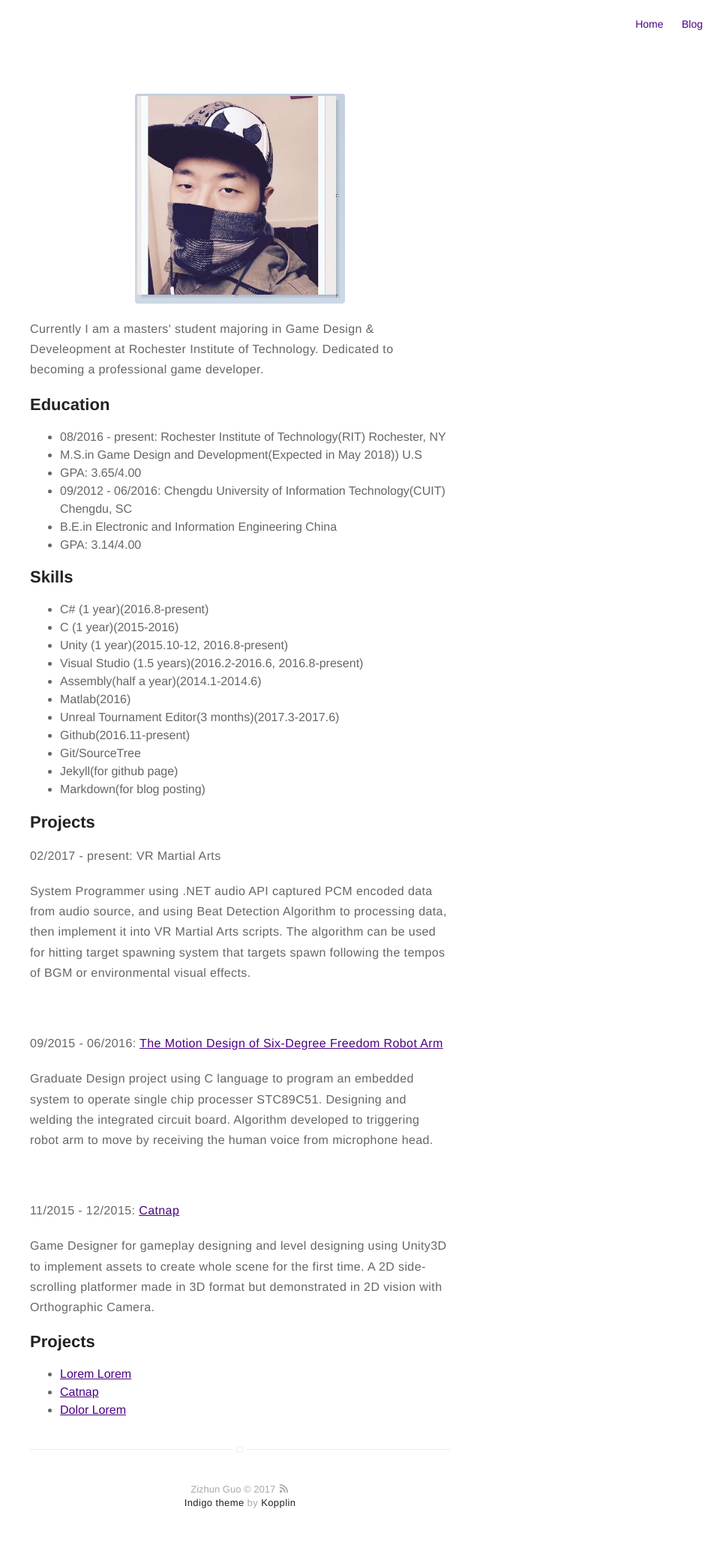
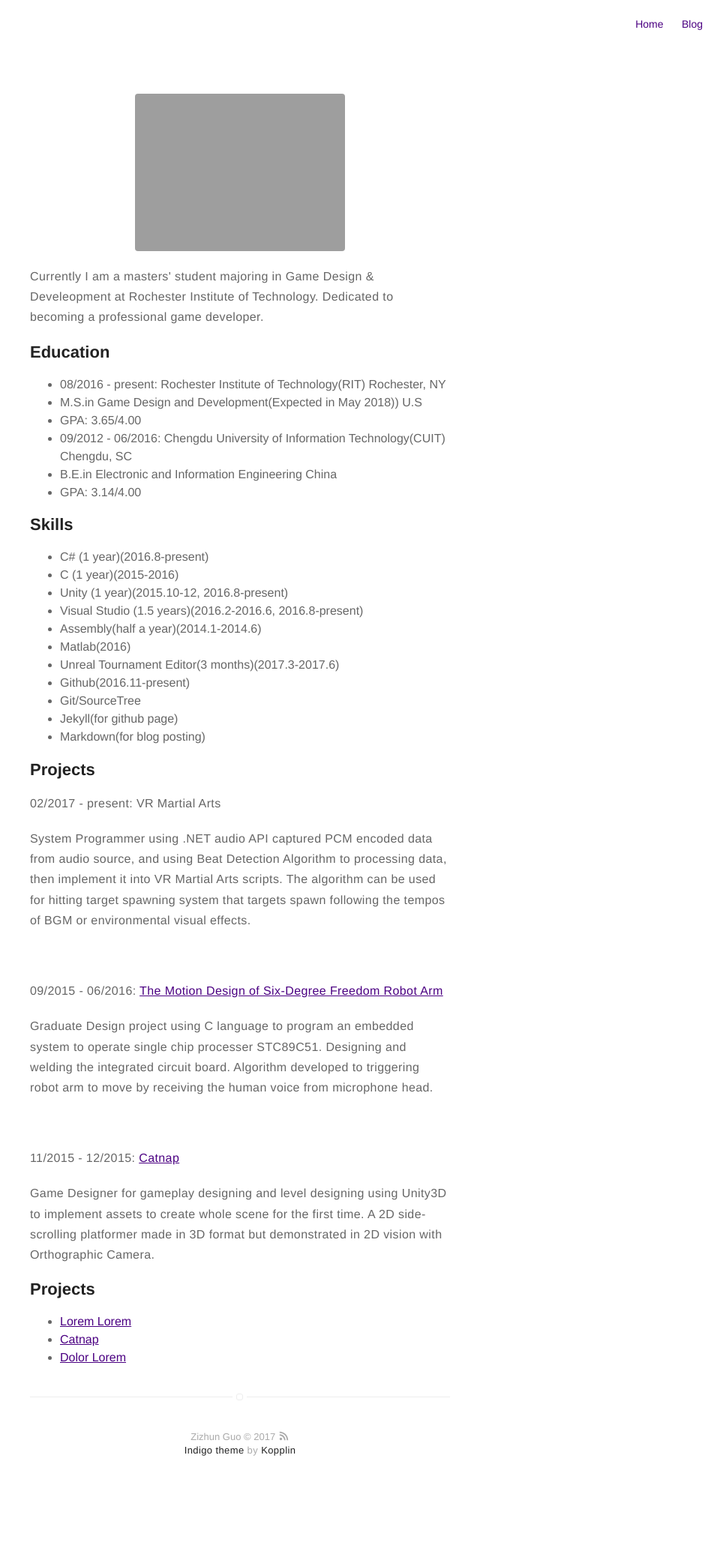
Before and after one commit to zizhGuo/zizhGuo.github.io, a Jekyll site: the page built from about.md, in a window 1280 px wide. Shown: the whole page at 75% size, without its empty margins (320-1280 px from the left). Built offline with Jekyll 4.4.1, drawn with Linux system fonts in a browser that asks for light colours; after the commit the page ends 2007 px from its top, so only the background shows below that.

Commit message:
about profile test

```diff
--- a/about.md
+++ b/about.md
@@ -2,7 +2,7 @@
 title: About
 layout: page
 ---
-![Profile Image]( {{site.url}}/{{site.picture}} )
+![Profile Image]( {{site.url}}/assets/images/about.jpg )
 
 <p>Currently I am a masters' student majoring in Game Design & Develeopment at Rochester Institute of Technology. Dedicated to becoming a professional game developer. </p>
 
```
